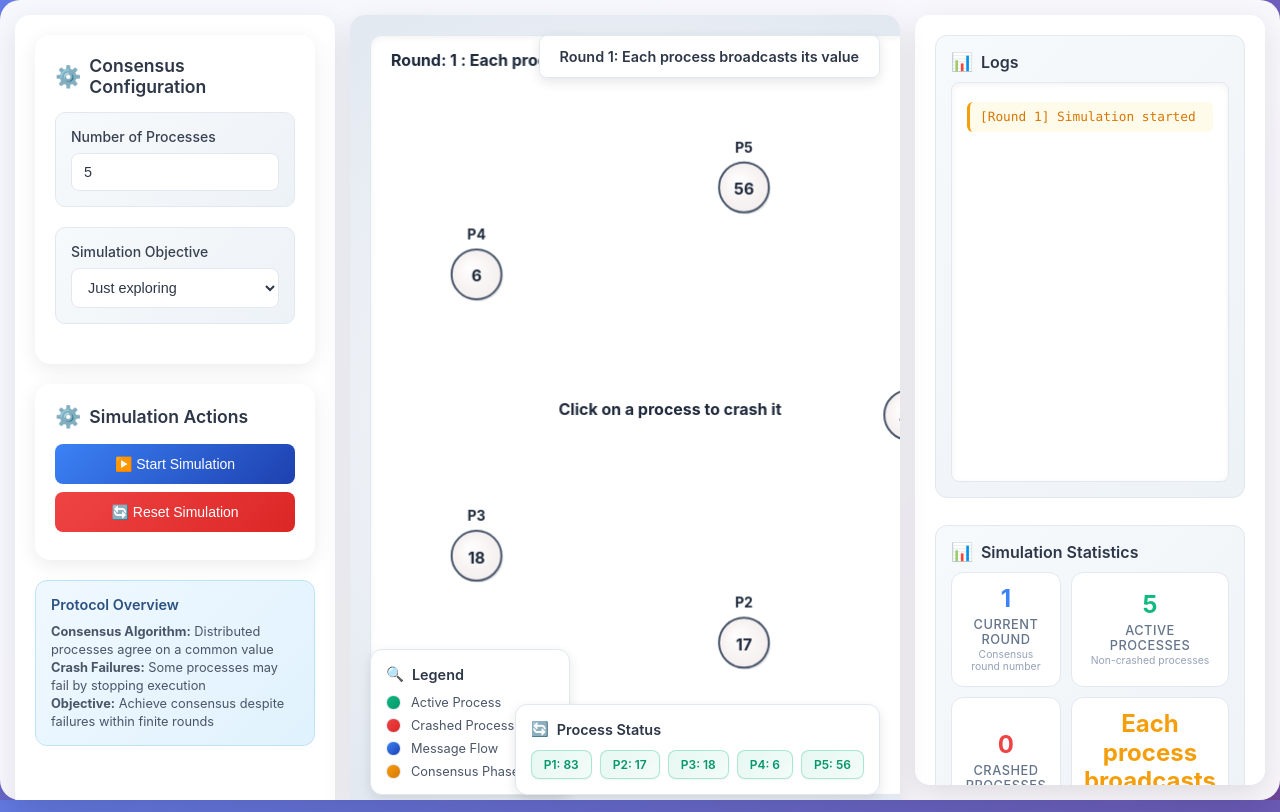
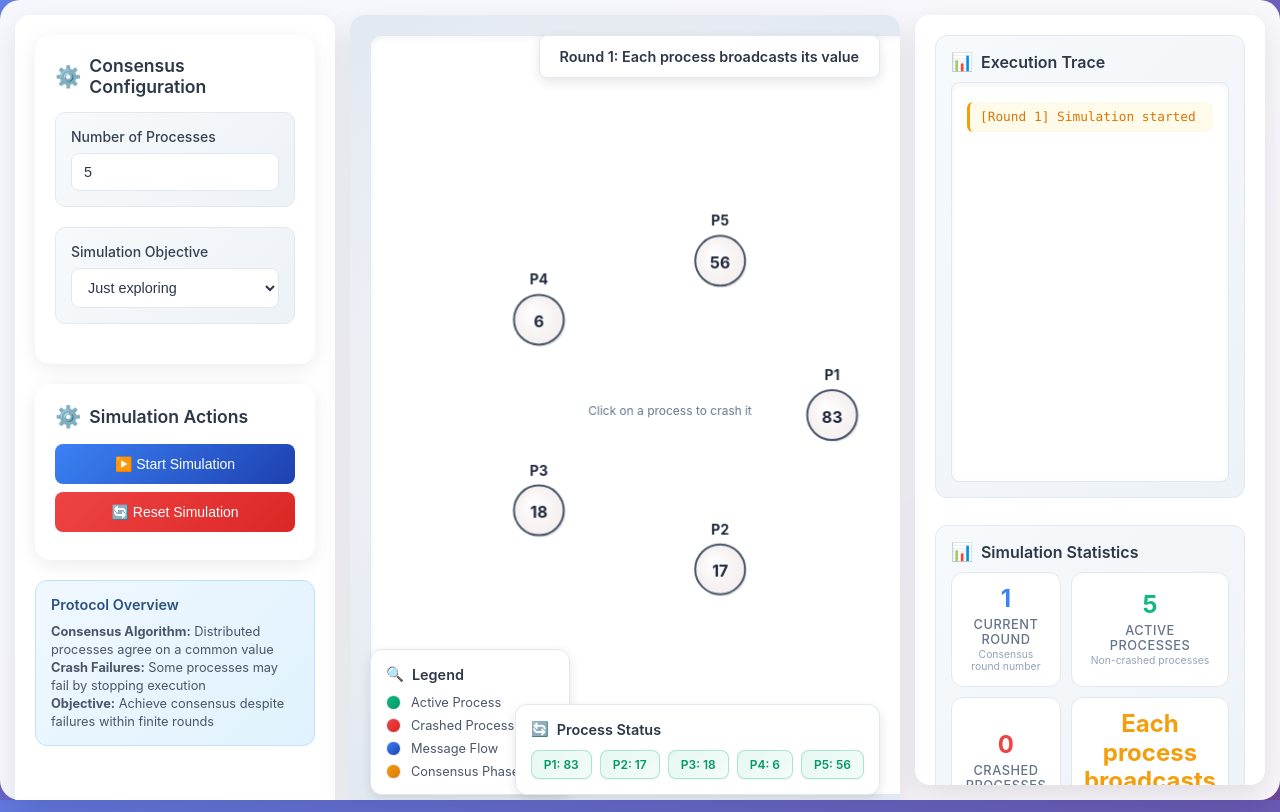
Before and after one commit to virtual-labs/exp-crash-failures-scenario-iiith, a plain HTML site: page experiment/simulation/index.html in a window 1280 px wide. Drawn offline with Linux system fonts and the light colour scheme.

Commit message:
update sim

```diff
--- a/experiment/simulation/index.html
+++ b/experiment/simulation/index.html
@@ -720,7 +720,7 @@
 
         <div class="observations-panel">
             <div class="status-section">
-                <h4>Logs</h4>
+                <h4>Execution Trace</h4>
                 <div class="logs" id="trace-container">
                     <div class="log-entry consensus">[System] Distributed Consensus Protocol initialized</div>
                     <div class="log-entry consensus">[Info] Click 'Start Simulation' to begin consensus algorithm</div>
@@ -788,6 +788,39 @@
         const MAIN_TEXT_FONT  = 'bold 16px Inter, system-ui, sans-serif';
         /** Radius of each process node. */
         const PROCESS_RADIUS = 25;
+        /** Default values (used only as fallbacks) */
+        const DEFAULT_BASE_RING_SCALE = 3; // higher => closer to center
+        const DEFAULT_MIN_NODE_GAP = 10;   // px
+
+        /** Clamp helper */
+        function clamp(v, lo, hi) { return Math.max(lo, Math.min(hi, v)); }
+
+        /**
+         * Compute a dynamic ring scale based on canvas size and process count.
+         * Larger scale => nodes closer to center (smaller radius).
+         */
+        function computeRingScale(width, height, processCount) {
+          const minDim = Math.min(width, height);
+          // Map size: small screens => closer (bigger scale), large screens => a bit wider
+          const sSmall = 3.8; // ~phones/smaller panes
+          const sLarge = 2.8; // ~large desktop panes
+          const t = clamp((minDim - 500) / (1400 - 500), 0, 1); // 0 at 500px, 1 at 1400px
+          const scaleBySize = sSmall + (sLarge - sSmall) * t;
+          // Nudge inwards for larger P so everything fits nicely
+          const countBias = processCount >= 12 ? 0.4 : processCount >= 8 ? 0.25 : 0;
+          const scale = scaleBySize + countBias;
+          return clamp(scale, 2.6, 4.5);
+        }
+
+        /**
+         * Compute a dynamic minimum gap between neighboring nodes along the ring.
+         * Scales with canvas size with sensible bounds.
+         */
+        function computeMinNodeGap(width, height) {
+          const minDim = Math.min(width, height);
+          // 0.8% of min dim, clamped to [6, 16] pixels
+          return Math.round(clamp(minDim * 0.008, 6, 16));
+        }
         /** Color for active processes. */
         const PROCESS_ACTIVE_COLOR  = '#10b981';
         /** Color for crashed processes. */
@@ -813,6 +846,11 @@
           'Each process broadcasts the minimum value',
           'Each process checks for consensus'
         ];
+  /**
+   * Whether to draw the round/phase label on the canvas.
+   * Keep this false to avoid duplicate with the floating phase indicator badge.
+   */
+  const SHOW_CANVAS_ROUND_LABEL = false;
 
 
 
@@ -1319,12 +1357,14 @@
               }
             }
           }
-          // Draw the round number and phase.
+          // Draw the round number and phase (optional; disabled to avoid duplicate with badge).
           var ctx = CDISPLAY.getContext('2d');
-          ctx.fillStyle = MAIN_TEXT_COLOR;
-          ctx.textAlign = 'left';
-          ctx.font = MAIN_TEXT_FONT;
-          ctx.fillText(`Round: ${s.round + 1} : ${PHASE_NAMES[s.phase]}`, 20, 30);
+          if (SHOW_CANVAS_ROUND_LABEL) {
+            ctx.fillStyle = MAIN_TEXT_COLOR;
+            ctx.textAlign = 'left';
+            ctx.font = MAIN_TEXT_FONT;
+            ctx.fillText(`Round: ${s.round + 1} : ${PHASE_NAMES[s.phase]}`, 20, 30);
+          }
           // Draw any additional information.
           if (!s.info) return;
           var infos = s.info.split('\n');
@@ -1345,7 +1385,13 @@
           s.processes = [];
           // Position each process in a circle.
           var da = 2 * Math.PI / P;
-          var r  = Math.min(W, H)/2.5;
+          // Compute dynamic layout based on current canvas size
+          var ringScale = computeRingScale(W, H, P) || DEFAULT_BASE_RING_SCALE;
+          var nodeGap   = computeMinNodeGap(W, H) || DEFAULT_MIN_NODE_GAP;
+          // Base radius to bring nodes closer, with safety to avoid overlap on large P
+          var baseR = Math.min(W, H) / ringScale;
+          var minR  = (P * (2 * PROCESS_RADIUS + nodeGap)) / (2 * Math.PI);
+          var r  = Math.max(baseR, minR);
           var cx = W/2, cy = H/2;
           for (var i=0; i<P; ++i) {
             var a = i * da;
```
